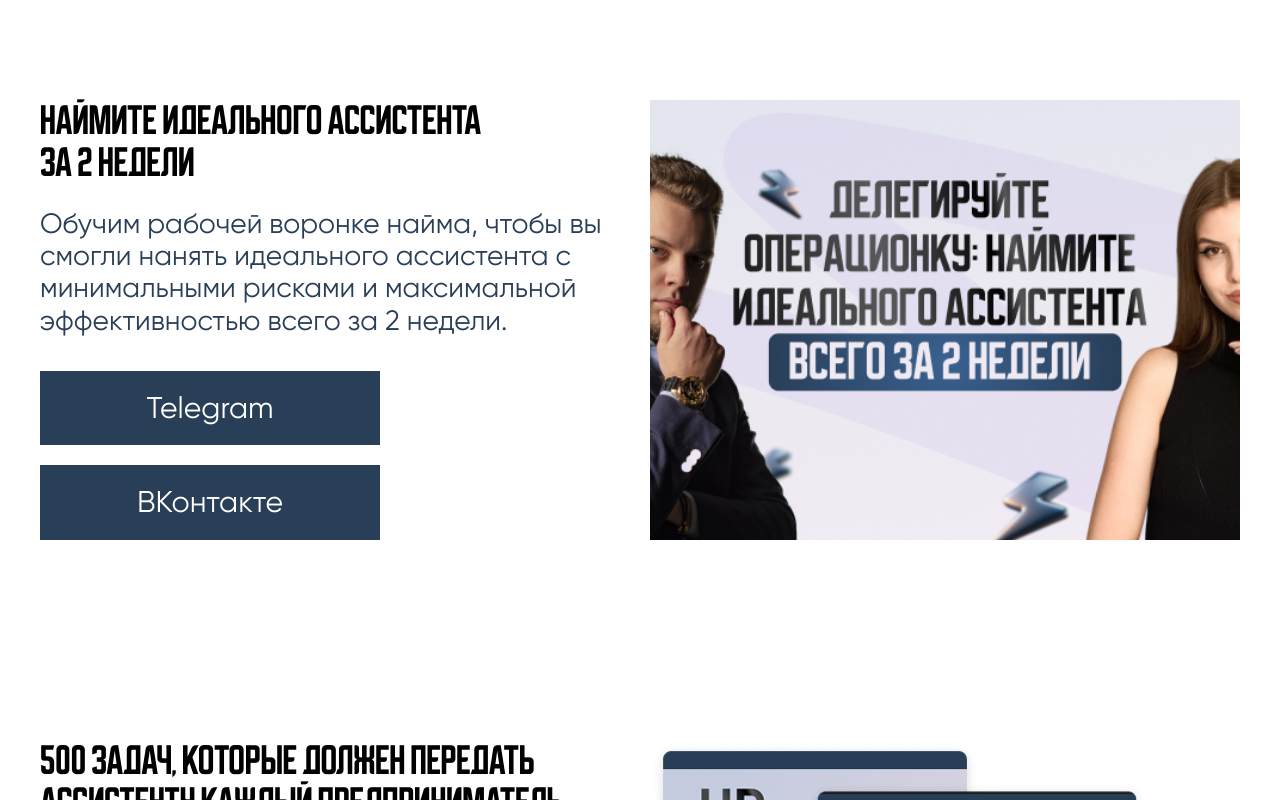
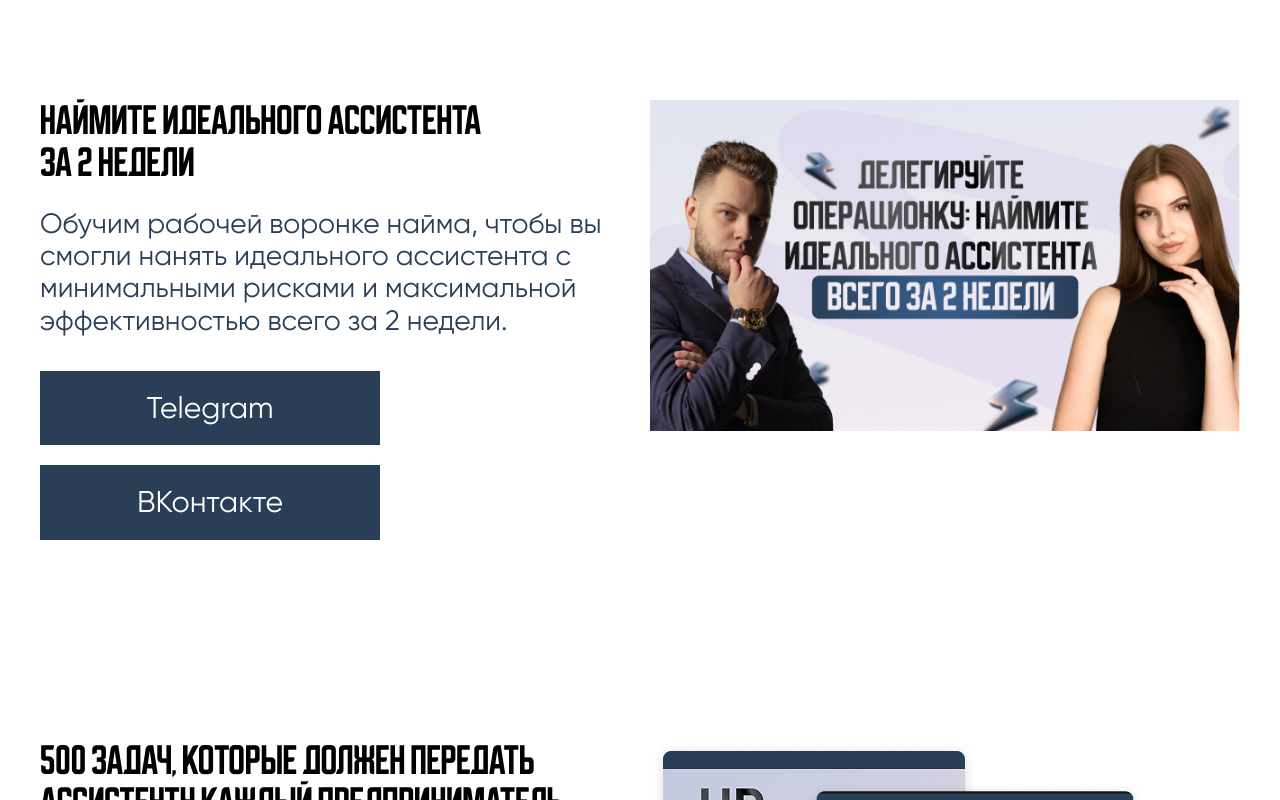
Before and after one commit to yekimur0/hr-posadki, a plain HTML site: page index.html in a window 1280 px wide. Drawn offline with nearby package versions, Linux system fonts and the light colour scheme.

Commit message:
Update main.css

```diff
--- a/css/main.css
+++ b/css/main.css
@@ -404,7 +404,5 @@ svg > * {
       }
     }
   }
-  img {
-    height: 100%;
-  }
+
 }
```
